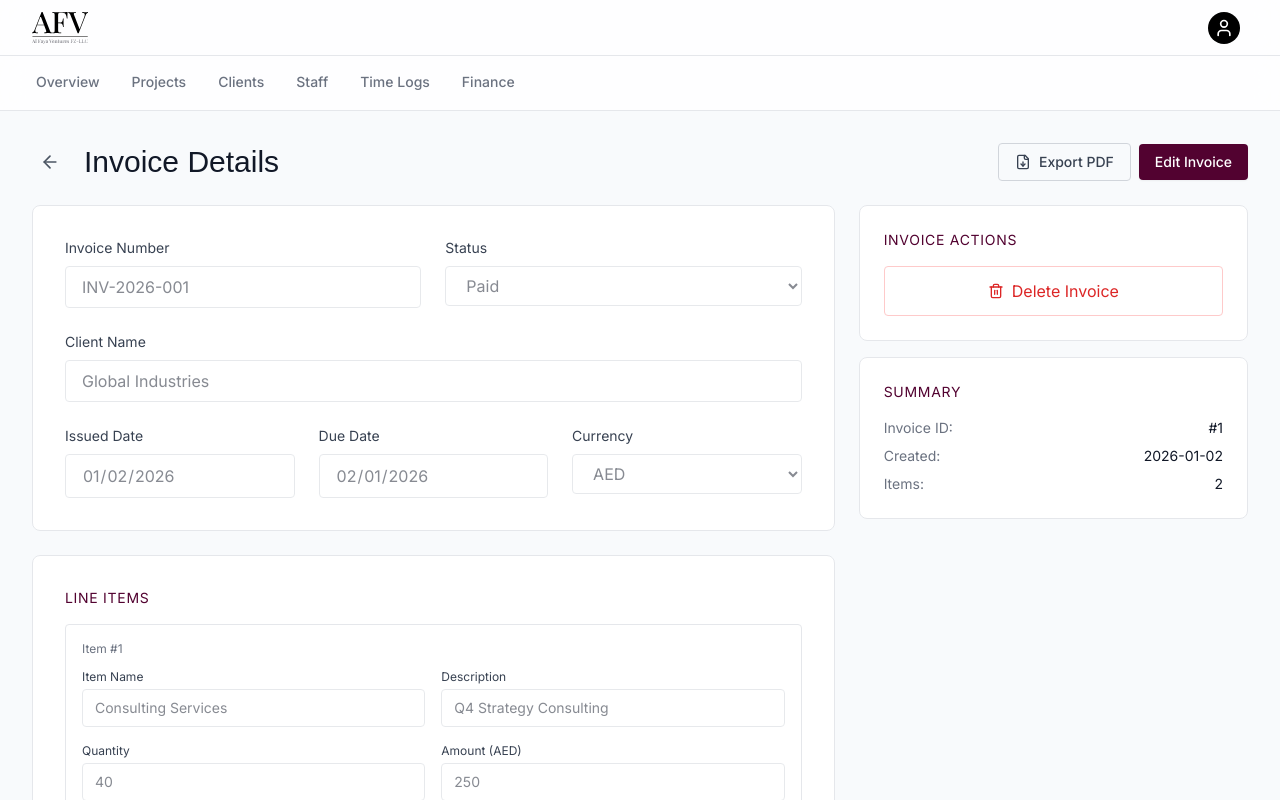
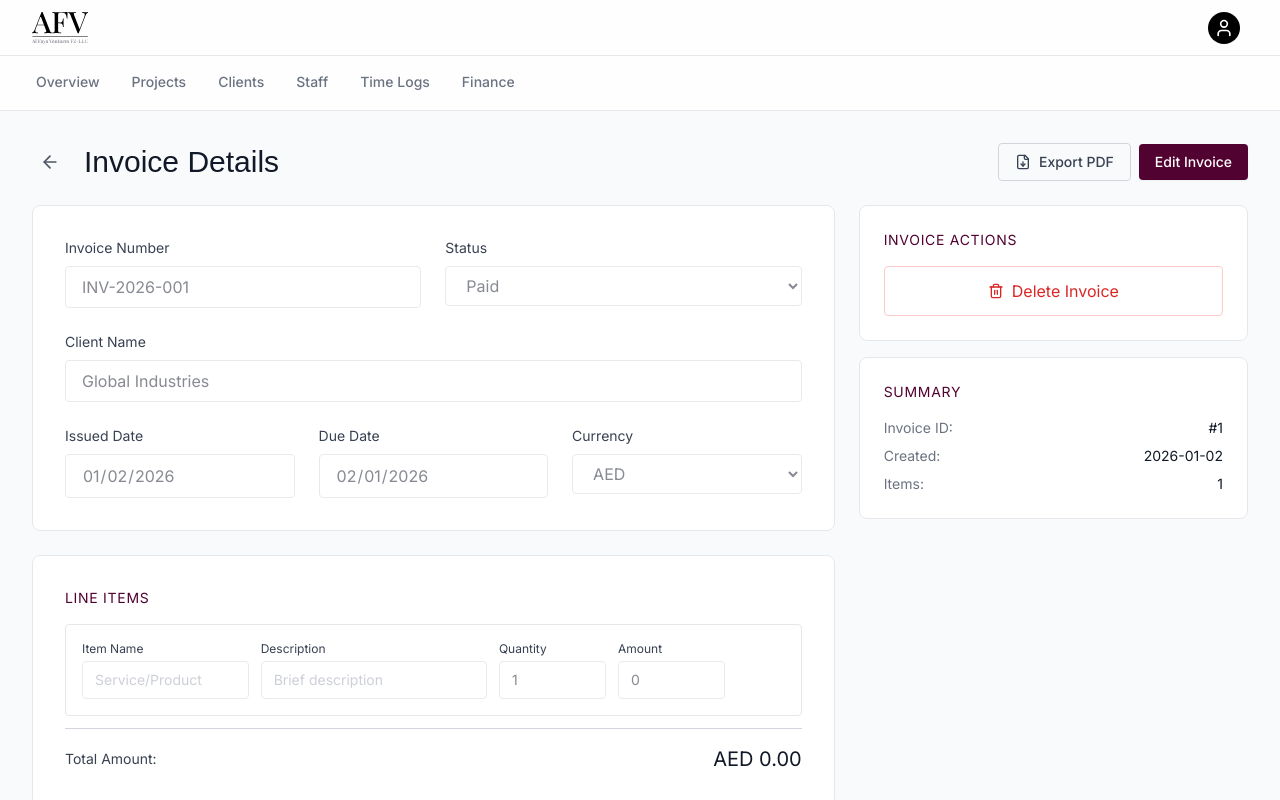
Before and after one commit to lustrecker-lang/alfayainternal, a Next.js app: page /dashboard/afconsult/finance/1 in a window 1280 px wide. Shown: the top 800 px of the page. Built offline with nearby package versions, Linux system fonts and the light colour scheme; a web font is replaced by a local one.

Commit message:
Simplify line items: start with 1 empty item, add trash icon per row

```diff
--- a/app/dashboard/afconsult/finance/[id]/page.tsx
+++ b/app/dashboard/afconsult/finance/[id]/page.tsx
@@ -1,6 +1,6 @@
 'use client';
 
-import { ArrowLeft, Save, FileDown, Trash2, Plus, X } from 'lucide-react';
+import { ArrowLeft, Save, FileDown, Trash2, Plus } from 'lucide-react';
 import Link from 'next/link';
 import { useState, use } from 'react';
 
@@ -26,8 +26,7 @@ export default function InvoiceDetailPage({ params }: { params: Promise<{ id: st
     });
 
     const [lineItems, setLineItems] = useState<LineItem[]>([
-        { id: '1', itemName: 'Consulting Services', description: 'Q4 Strategy Consulting', quantity: 40, amount: 250 },
-        { id: '2', itemName: 'Market Analysis', description: 'Competitive analysis report', quantity: 1, amount: 3000 },
+        { id: '1', itemName: '', description: '', quantity: 1, amount: 0 },
     ]);
 
     const addLineItem = () => {
@@ -42,7 +41,9 @@ export default function InvoiceDetailPage({ params }: { params: Promise<{ id: st
     };
 
     const removeLineItem = (id: string) => {
-        setLineItems(lineItems.filter(item => item.id !== id));
+        if (lineItems.length > 1) {
+            setLineItems(lineItems.filter(item => item.id !== id));
+        }
     };
 
     const updateLineItem = (id: string, field: keyof LineItem, value: string | number) => {
@@ -205,7 +206,7 @@ export default function InvoiceDetailPage({ params }: { params: Promise<{ id: st
                             {isEditing && (
                                 <button
                                     onClick={addLineItem}
-                                    className="flex items-center gap-1 px-3 py-1 text-xs font-normal text-afconsult hover:bg-afconsult/10 transition-colors font-sans"
+                                    className="flex items-center gap-1 px-3 py-2 bg-afconsult text-white hover:opacity-90 transition-opacity text-xs font-normal font-sans"
                                     style={{ borderRadius: '0.25rem' }}
                                 >
                                     <Plus className="w-3 h-3" />
@@ -214,79 +215,76 @@ export default function InvoiceDetailPage({ params }: { params: Promise<{ id: st
                             )}
                         </div>
 
-                        <div className="space-y-4">
+                        <div className="space-y-3">
                             {lineItems.map((item, index) => (
                                 <div key={item.id} className="border border-gray-200 dark:border-gray-700 p-4" style={{ borderRadius: '0.25rem' }}>
-                                    <div className="flex justify-between items-start mb-3">
-                                        <span className="text-xs text-gray-500 font-sans">Item #{index + 1}</span>
-                                        {isEditing && lineItems.length > 1 && (
-                                            <button
-                                                onClick={() => removeLineItem(item.id)}
-                                                className="text-red-600 hover:text-red-700"
-                                            >
-                                                <X className="w-4 h-4" />
-                                            </button>
-                                        )}
-                                    </div>
-
-                                    <div className="grid grid-cols-2 gap-4">
-                                        <div>
+                                    <div className="grid grid-cols-12 gap-3 items-start">
+                                        <div className="col-span-3">
                                             <label className="block text-xs font-normal text-gray-700 dark:text-gray-300 mb-1 font-sans">Item Name</label>
                                             <input
                                                 type="text"
                                                 value={item.itemName}
                                                 onChange={(e) => updateLineItem(item.id, 'itemName', e.target.value)}
                                                 disabled={!isEditing}
+                                                placeholder="Service/Product"
                                                 className="w-full px-3 py-2 text-sm border border-gray-300 dark:border-gray-600 bg-white dark:bg-zinc-900 text-gray-900 dark:text-white focus:ring-2 focus:ring-afconsult outline-none disabled:opacity-50 disabled:cursor-not-allowed"
                                                 style={{ borderRadius: '0.25rem' }}
                                             />
                                         </div>
 
-                                        <div>
+                                        <div className="col-span-4">
                                             <label className="block text-xs font-normal text-gray-700 dark:text-gray-300 mb-1 font-sans">Description</label>
                                             <input
                                                 type="text"
                                                 value={item.description}
                                                 onChange={(e) => updateLineItem(item.id, 'description', e.target.value)}
                                                 disabled={!isEditing}
+                                                placeholder="Brief description"
                                                 className="w-full px-3 py-2 text-sm border border-gray-300 dark:border-gray-600 bg-white dark:bg-zinc-900 text-gray-900 dark:text-white focus:ring-2 focus:ring-afconsult outline-none disabled:opacity-50 disabled:cursor-not-allowed"
                                                 style={{ borderRadius: '0.25rem' }}
                                             />
                                         </div>
 
-                                        <div>
+                                        <div className="col-span-2">
                                             <label className="block text-xs font-normal text-gray-700 dark:text-gray-300 mb-1 font-sans">Quantity</label>
                                             <input
                                                 type="number"
                                                 min="1"
                                                 value={item.quantity}
-                                                onChange={(e) => updateLineItem(item.id, 'quantity', parseFloat(e.target.value))}
+                                                onChange={(e) => updateLineItem(item.id, 'quantity', parseFloat(e.target.value) || 1)}
                                                 disabled={!isEditing}
                                                 className="w-full px-3 py-2 text-sm border border-gray-300 dark:border-gray-600 bg-white dark:bg-zinc-900 text-gray-900 dark:text-white focus:ring-2 focus:ring-afconsult outline-none disabled:opacity-50 disabled:cursor-not-allowed"
                                                 style={{ borderRadius: '0.25rem' }}
                                             />
                                         </div>
 
-                                        <div>
-                                            <label className="block text-xs font-normal text-gray-700 dark:text-gray-300 mb-1 font-sans">Amount ({formData.currency})</label>
+                                        <div className="col-span-2">
+                                            <label className="block text-xs font-normal text-gray-700 dark:text-gray-300 mb-1 font-sans">Amount</label>
                                             <input
                                                 type="number"
                                                 step="0.01"
                                                 min="0"
                                                 value={item.amount}
-                                                onChange={(e) => updateLineItem(item.id, 'amount', parseFloat(e.target.value))}
+                                                onChange={(e) => updateLineItem(item.id, 'amount', parseFloat(e.target.value) || 0)}
                                                 disabled={!isEditing}
                                                 className="w-full px-3 py-2 text-sm border border-gray-300 dark:border-gray-600 bg-white dark:bg-zinc-900 text-gray-900 dark:text-white focus:ring-2 focus:ring-afconsult outline-none disabled:opacity-50 disabled:cursor-not-allowed"
                                                 style={{ borderRadius: '0.25rem' }}
                                             />
                                         </div>
-                                    </div>
 
-                                    <div className="mt-2 pt-2 border-t border-gray-200 dark:border-gray-700 text-right">
-                                        <span className="text-xs text-gray-500 font-sans">Subtotal: </span>
-                                        <span className="text-sm font-normal text-gray-900 dark:text-white font-sans">
-                                            {formData.currency} {(item.quantity * item.amount).toFixed(2)}
-                                        </span>
+                                        <div className="col-span-1 flex items-end justify-center pb-2">
+                                            {isEditing && (
+                                                <button
+                                                    onClick={() => removeLineItem(item.id)}
+                                                    disabled={lineItems.length === 1}
+                                                    className="p-2 text-red-600 hover:bg-red-50 dark:hover:bg-red-900/20 transition-colors disabled:opacity-30 disabled:cursor-not-allowed"
+                                                    style={{ borderRadius: '0.25rem' }}
+                                                    title="Delete item"
+                                                >
+                                                    <Trash2 className="w-4 h-4" />
+                                                </button>
+                                            )}
+                                        </div>
                                     </div>
                                 </div>
                             ))}
```
